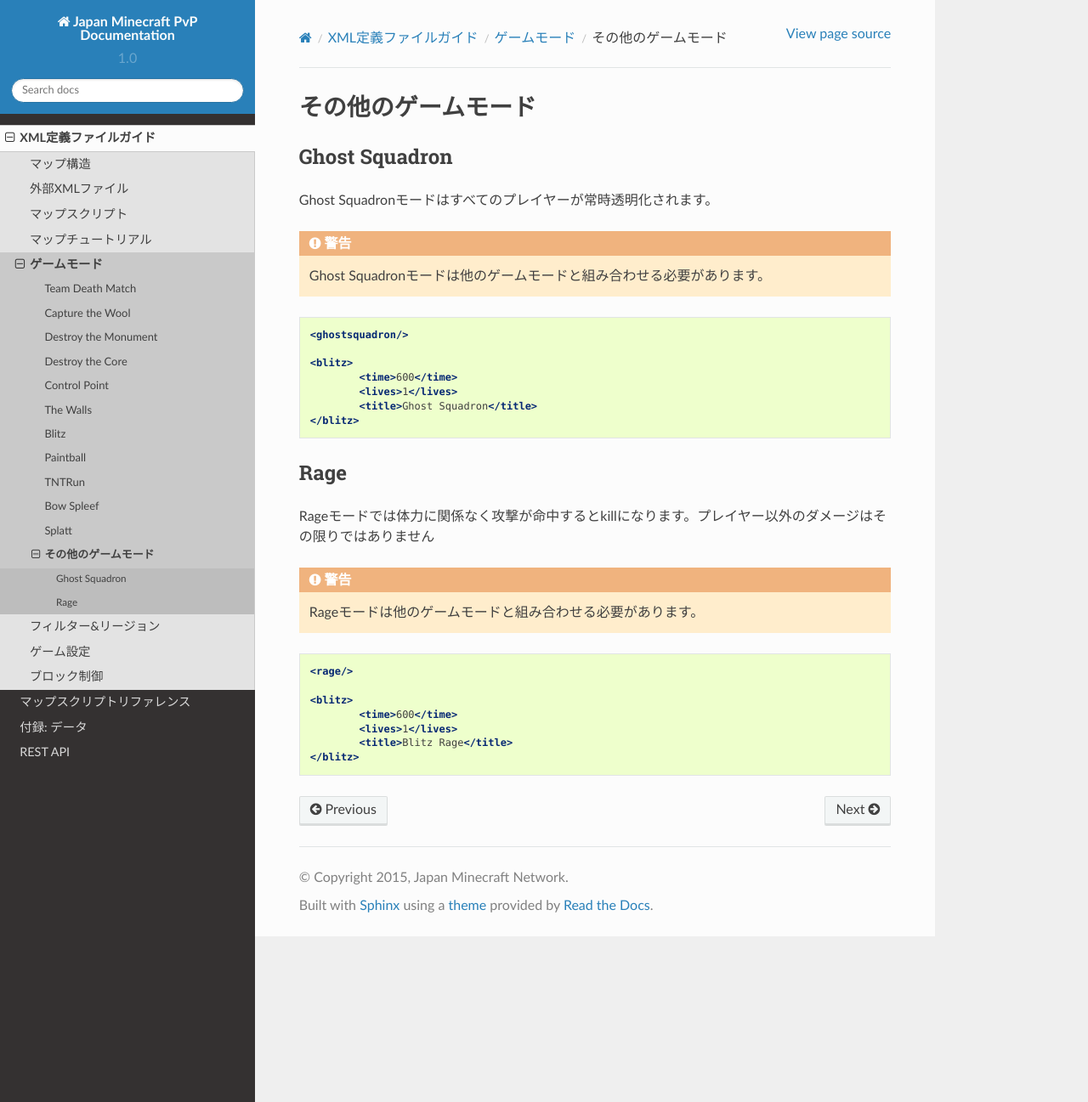
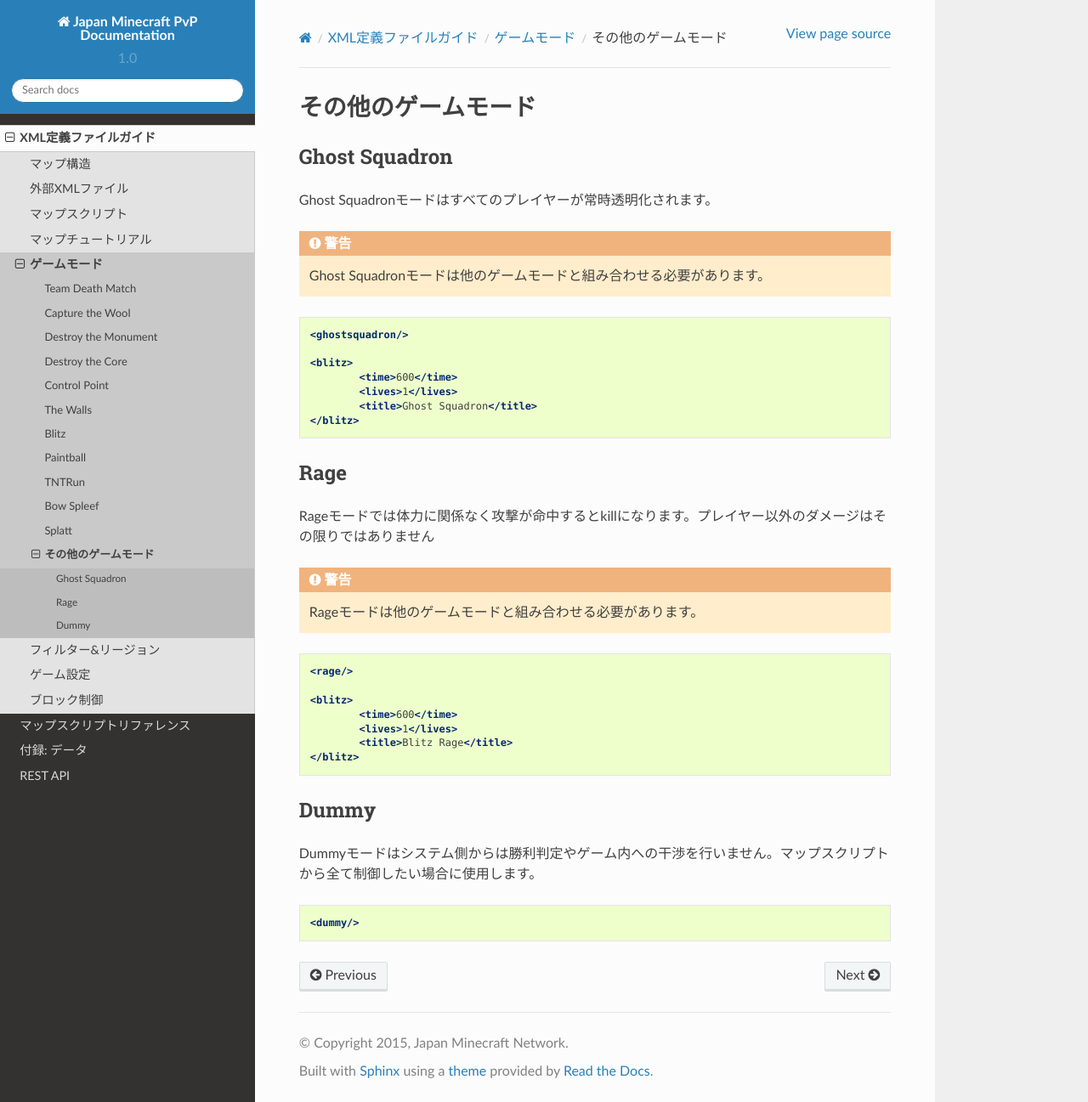
Before and after one commit to MinecraftJP/pvp-docs, a Sphinx documentation site: the page built from docs/xml/gamemode_other.rst, in a window 1280 px wide and 1297 px high. Shown: the whole window at 85% size. Built offline with Sphinx 7.4.7 and the Read the Docs theme 2.0.0, drawn with Linux system fonts in a browser that asks for light colours.

Commit message:
dummyゲームモードの説明を追加

```diff
--- a/docs/xml/gamemode_other.rst
+++ b/docs/xml/gamemode_other.rst
@@ -2,7 +2,7 @@
 ====================
 
 Ghost Squadron
----------------
+--------------
 
 Ghost Squadronモードはすべてのプレイヤーが常時透明化されます。
 
@@ -21,7 +21,7 @@ Ghost Squadronモードはすべてのプレイヤーが常時透明化されま
 	</blitz>
 
 Rage
----------------
+----
 
 Rageモードでは体力に関係なく攻撃が命中するとkillになります。プレイヤー以外のダメージはその限りではありません
 
@@ -38,3 +38,12 @@ Rageモードでは体力に関係なく攻撃が命中するとkillになりま
 		<lives>1</lives>
 		<title>Blitz Rage</title>
 	</blitz>
+
+Dummy
+-----
+
+Dummyモードはシステム側からは勝利判定やゲーム内への干渉を行いません。マップスクリプトから全て制御したい場合に使用します。
+
+.. code-block:: xml
+
+   <dummy/>
```
